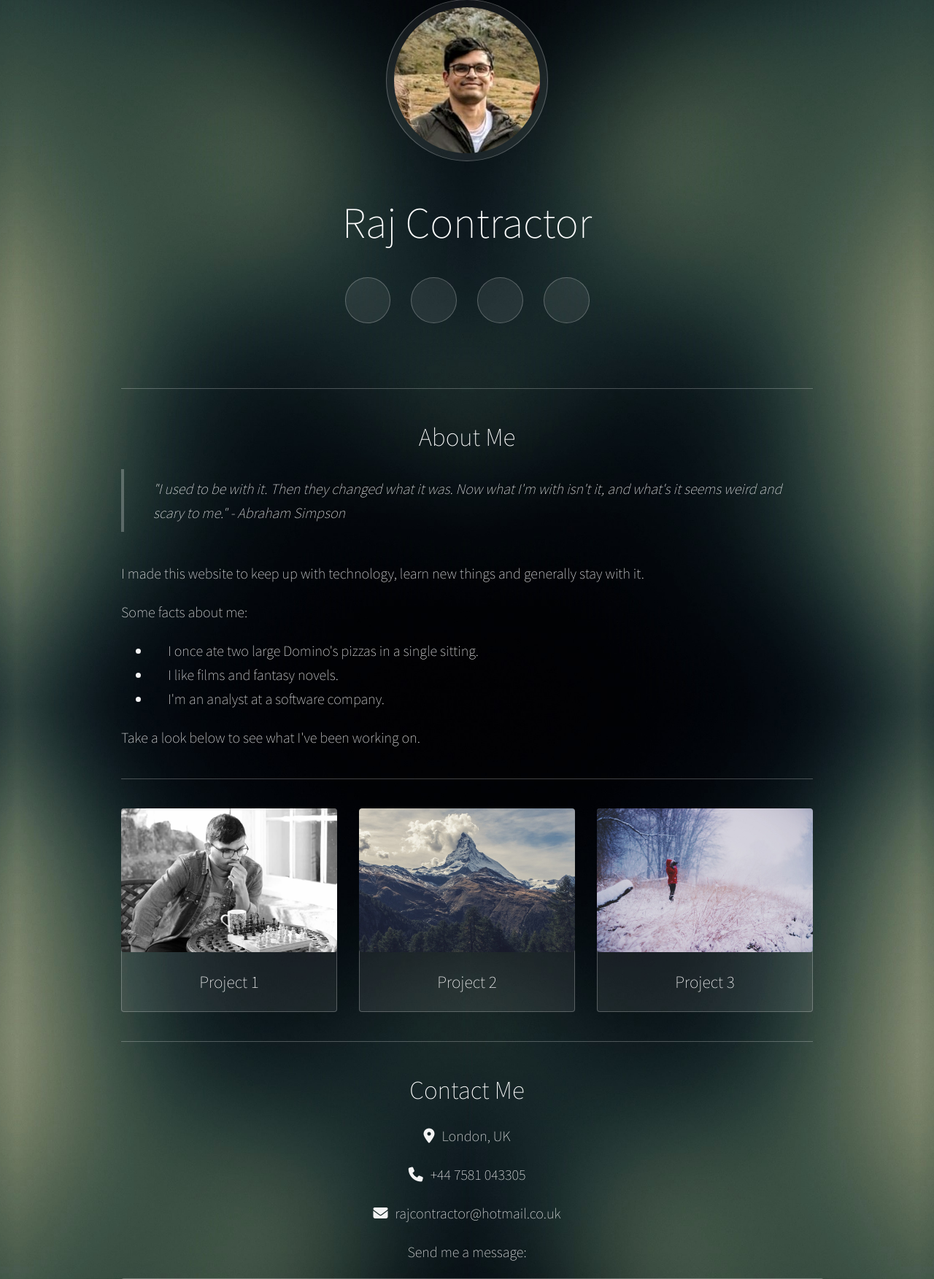
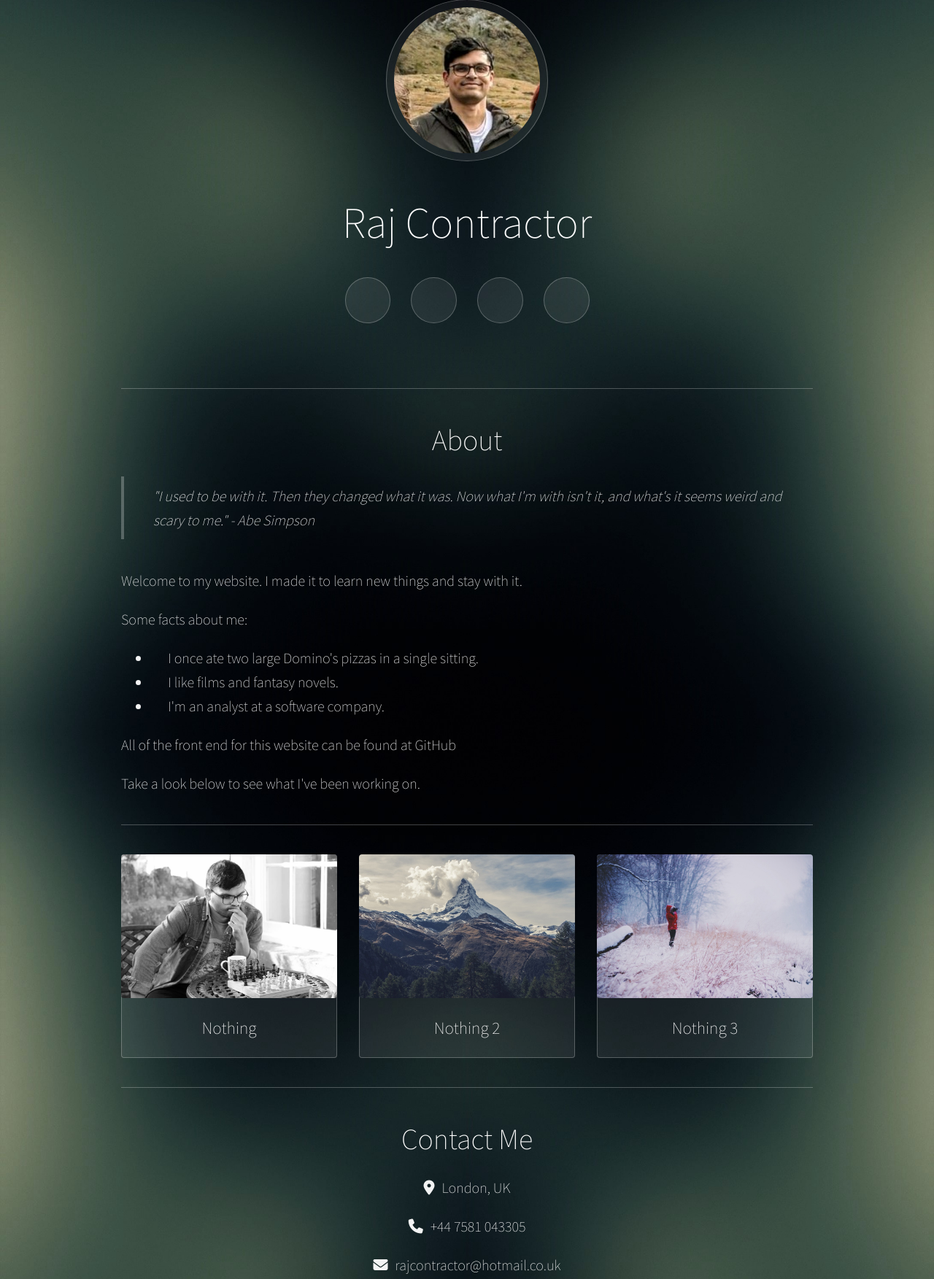
Before and after one commit to contractorr/personal-website-whole, a Django app: page / in a window 1280 px wide. Shown: the part 129-1882 px from the top of the page at 73% size. Run offline with Django 3.2, Linux system fonts and the light colour scheme; some libraries are stand-ins or nearby versions.

Commit message:
Updates following front end publication to GitHub

```diff
--- a/homepage/static/assets/css/main.css
+++ b/homepage/static/assets/css/main.css
@@ -89,13 +89,13 @@
 		}
 
 	h2 {
-		font-size: 1.75em;
+		font-size: 2em;
 	}
 
 		@media screen and (max-width: 736px) {
 
 			h2 {
-				font-size: 1em;
+				font-size: 1.5em;
 			}
 
 		}
--- a/homepage/templates/homepage/index.html
+++ b/homepage/templates/homepage/index.html
@@ -24,16 +24,17 @@
 			<!-- Main -->
 			<section id="main">
 				<hr>
-				<h2> About Me </h2>
+				<h2> About </h2>
                 <section class="align-left">
-                    <blockquote>"I used to be with it. Then they changed what it was. Now what I'm with isn't it, and what's it seems weird and scary to me." - Abraham Simpson</blockquote>
-					<p>I made this website to keep up with technology, learn new things and generally stay with it.</p>
+                    <blockquote>"I used to be with it. Then they changed what it was. Now what I'm with isn't it, and what's it seems weird and scary to me." - Abe Simpson</blockquote>
+					<p>Welcome to my website. I made it to learn new things and stay with it.</p>
 					<p>Some facts about me:</p>
 					<ul>
 						<li>I once ate two large Domino's pizzas in a single sitting.</li>
 						<li>I like films and fantasy novels.</li>
 						<li>I'm an analyst at a software company.</li>
 					</ul>
+					<p>All of the front end for this website can be found at <a href="https://github.com/contractorr/personal-website">GitHub</a></p>
 					<p>Take a look below to see what I've been working on.</p>
 				</section>
 			    <hr>
@@ -42,19 +43,19 @@
 					<div>
 						<a href="project_1.html">
 							<img src="/static/images/thumbs/_chess.jpg" alt="" />
-							<h3>Project 1</h3>
+							<h3>Nothing</h3>
 						</a>
 					</div>
 					<div>
 						<a href="project_2.html">
 							<img src="/static/images/thumbs/04.jpg" alt="" />
-							<h3>Project 2</h3>
+							<h3>Nothing 2</h3>
 						</a>
 					</div>
 					<div>
 						<a href="project_3.html">
 							<img src="/static/images/thumbs/06.jpg" alt="" />
-							<h3>Project 3</h3>
+							<h3>Nothing 3</h3>
 						</a>
 					</div>
 				</section>
--- a/personal_website/settings.py
+++ b/personal_website/settings.py
@@ -23,7 +23,7 @@ BASE_DIR = Path(__file__).resolve().parent.parent
 SECRET_KEY = '7_23k7s$0944x&gl+8#qxzm(i8pgdqanv(!zpw1_69ygkue4xd'
 
 # SECURITY WARNING: don't run with debug turned on in production!
-DEBUG = True
+DEBUG = False
 
 ALLOWED_HOSTS = []
 
```
